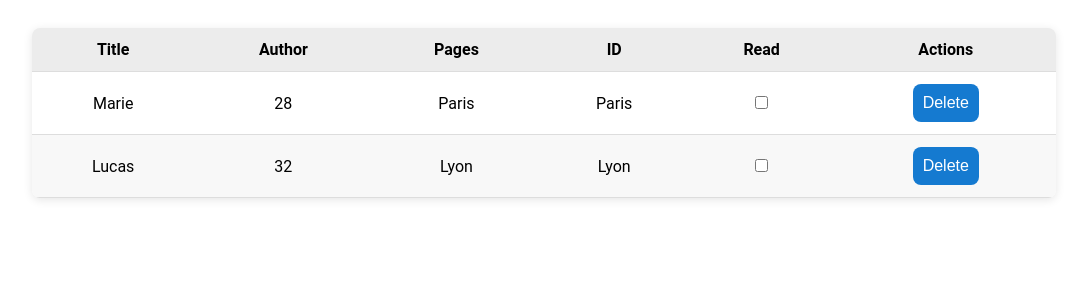
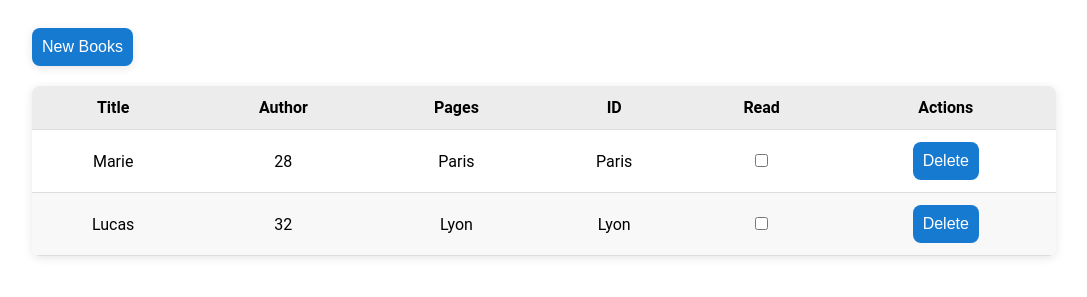
Before and after one commit to Rino9514/library, a plain HTML site: page index.html in a window 1280 px wide. Shown: the part 107-404 px from the top of the page, without its empty margins (96-1183 px from the left). Drawn offline with Linux system fonts and the light colour scheme.

Commit message:
Now it's finish, go to JS

```diff
--- a/index.html
+++ b/index.html
@@ -9,6 +9,8 @@
 </head>
 <body>
   <h1>Library</h1>
+  <div class="wrapper">
+    <button class="shadow">New Books</button>
     <table class="shadow">
       <thead>
         <tr>
@@ -39,6 +41,7 @@
       </tr>
       </tbody>
     </table>
+  </div>
   <dialog class="shadow">
     <form class="new_book_form" action="#" method="post">
       <h1>Add New Book</h1>
--- a/styles.css
+++ b/styles.css
@@ -22,12 +22,20 @@ h1 {
   font-weight: bold;
 }
 
+.wrapper{
+  display: inherit;
+  flex-direction: inherit;
+  align-items: flex-start;
+  width: 80%;
+  gap: 20px;
+}
+
 table {
+  align-self: stretch;
   border-collapse: collapse; /* Supprime les espaces entre les bordures */
   overflow: hidden;
   background-color: white;
   border-radius: 8px;
-  width: 80%;
 }
 
 th, td {
@@ -86,7 +94,7 @@ button {
   border: none;
   border-radius: 8px;
   font-size: 1rem;
-  transition: background-color 0.3s ease;
+  transition: background-color 0.1s ease;
   cursor: pointer;
 }
 
```
Lines whose indentation alone changed are shown as unchanged.
